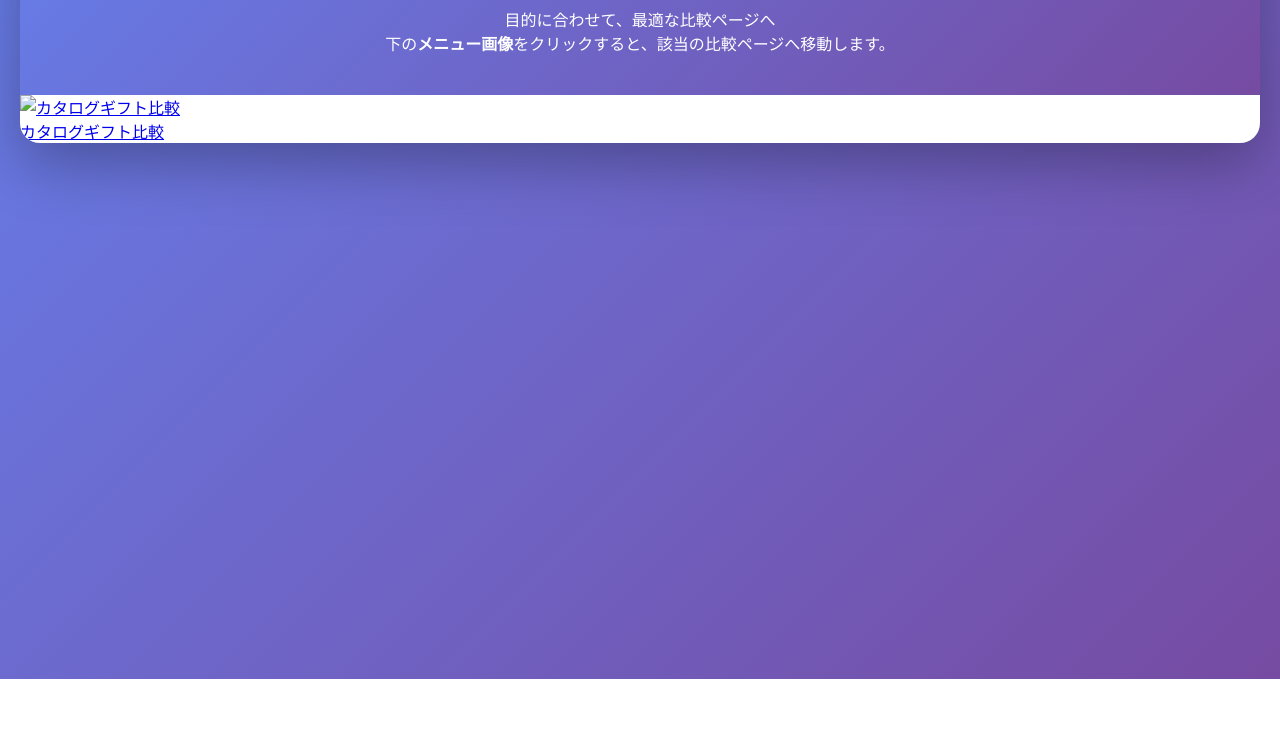
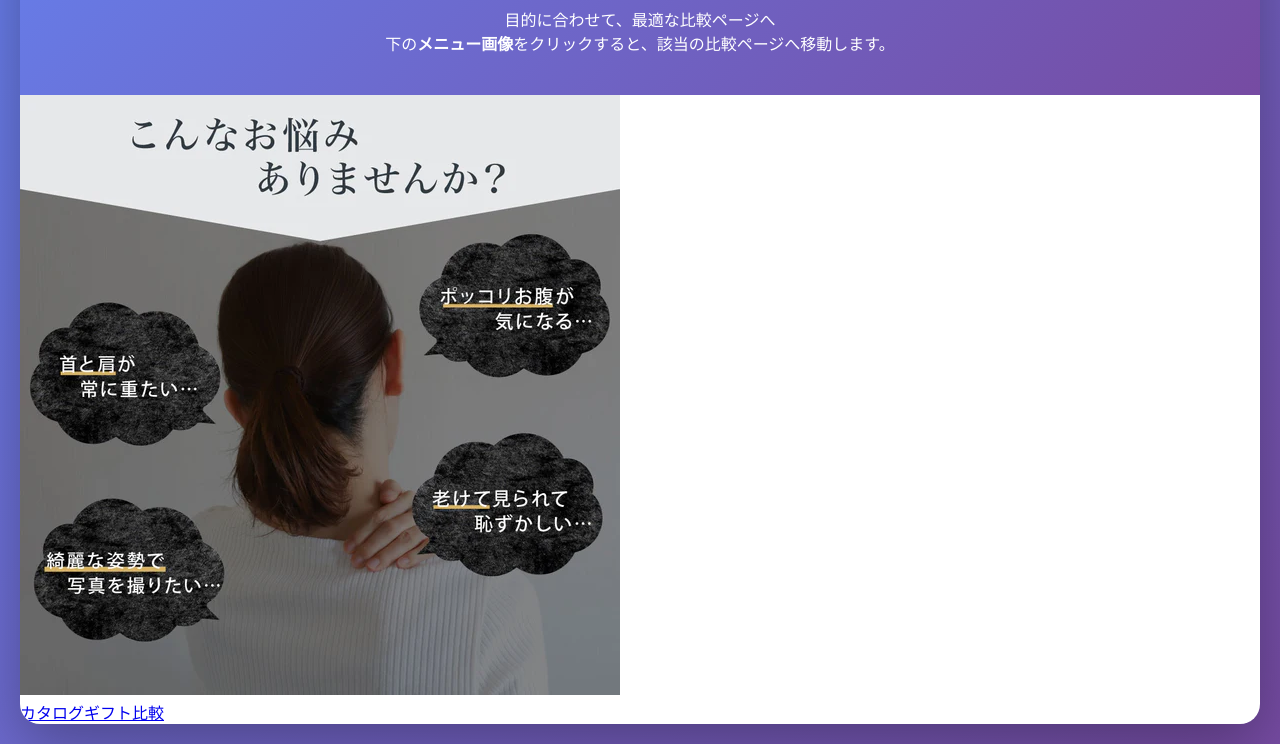
Before and after one commit to shingennahito/hikaku, a plain HTML site: page index.html in a window 1280 px wide. Shown: the part 121-865 px from the top of the page. Before the commit the page ends 800 px from the top, so only its background shows below. Drawn offline with Linux system fonts and the light colour scheme.

Commit message:
Update index.html
Signed-off-by: チャン　ユイクォック　トアン <133176735+shingennahito@users.noreply.github.com>

```diff
--- a/index.html
+++ b/index.html
@@ -20,7 +20,7 @@
       <a href="compare.html" class="menu-item" aria-label="カタログギフト比較ページへ">
         <figure>
           <!-- ĐẢM BẢO file này tồn tại đúng THƯ MỤC & TÊN -->
-          <img src="image/cataloggift.jpg" alt="カタログギフト比較">
+          <img src="image/cnr-rebody_s5_600x.jpg" alt="カタログギフト比較">
           <figcaption>カタログギフト比較</figcaption>
         </figure>
       </a>
```
